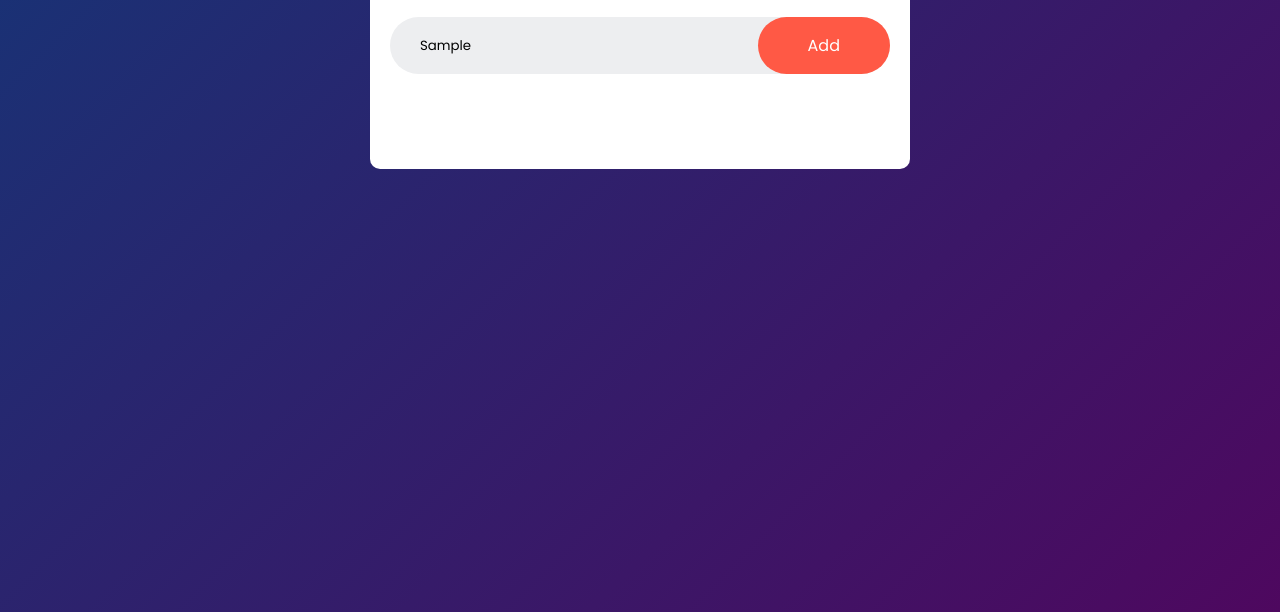
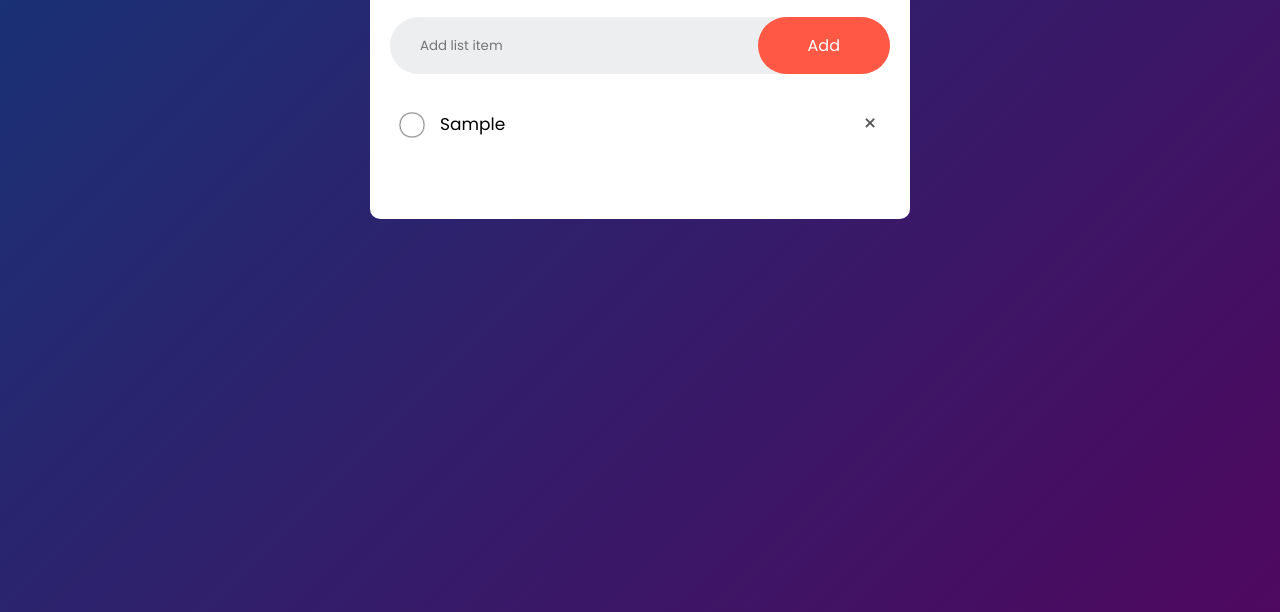
Before and after one commit to hahaanisha/To-do-list-app, a plain HTML site: page index.html in a window 1280 px wide. Both pictures are taken after typing "Sample" into the empty fields and a click on the button "Add". Shown: the part 188-800 px from the top of the page. Drawn offline with Linux system fonts and the light colour scheme.

Commit message:
js update

```diff
--- a/index.html
+++ b/index.html
@@ -12,7 +12,7 @@
             <h2>To-Do List <img src="img/icon.jpg" alt=""></h2>
         <div class="row">
             <input type="text" id="input-box" placeholder="Add list item">
-        <button>Add</button>
+        <button onclick="addTask()">Add</button>
         </div>
         <ul id="list-container">
             <!-- <li class="checked">Task 1</li>
@@ -22,5 +22,6 @@
         </div>
 
     </div>
+    <script src="script.js"></script>
 </body>
 </html>
--- /dev/null
+++ b/script.js
@@ -0,0 +1,38 @@
+const inputBox = document.getElementById("input-box")
+const listContainer = document.getElementById("list-container")
+
+function addTask(){
+    if(inputBox.value === ''){
+        alert("You cannot leave the field empty!")
+    }
+    else{
+        let li = document.createElement("li");
+        li.innerHTML = inputBox.value;
+        listContainer.appendChild(li);
+        let span = document.createElement("span")
+        span.innerHTML = "\u00d7";
+        li.appendChild(span)
+    }
+    inputBox.value='';
+    saveData();
+}
+
+listContainer.addEventListener("click",function(e){
+    if(e.target.tagName === "LI"){
+        e.target.classList.toggle("checked");
+        saveData();
+    }
+    else if(e.target.tagName === "SPAN"){
+        e.target.parentElement.remove();
+        saveData();
+    }
+},false);
+
+function saveData(){
+    localStorage.setItem("data",listContainer.innerHTML);
+}
+
+function showTask(){
+    listContainer.innerHTML =localStorage.getItem("data")
+}
+showTask();
--- a/style.css
+++ b/style.css
@@ -93,3 +93,21 @@ ul li.checked::before{
    background-image: url(img/checked.png);
 
 }
+
+ul li span{
+    position: absolute;
+    right: 0;
+    top: 5px;
+    width: 40px;
+    height:40px;
+    font-size: 22px;
+    color: #555;
+    line-height: 40px;
+    text-align: center;
+    border-radius: 50%;
+}
+
+ul li span:hover{
+    background: #edeef0;
+
+}
```
